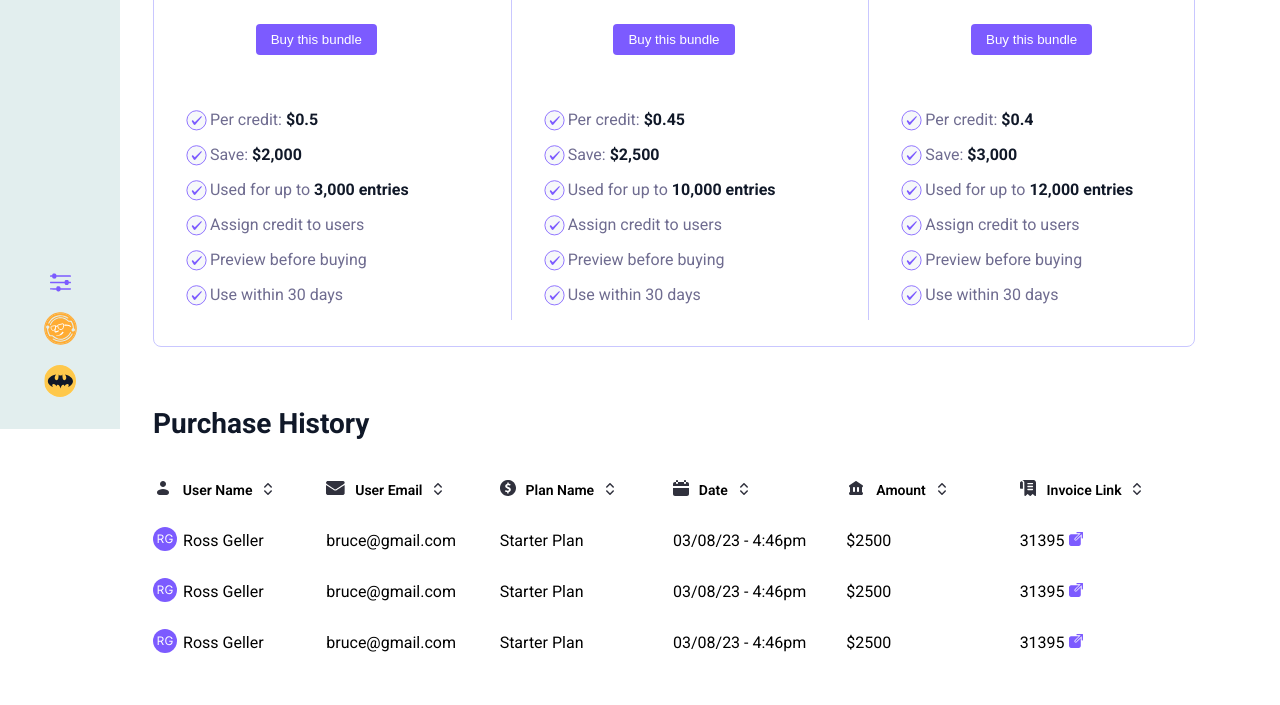
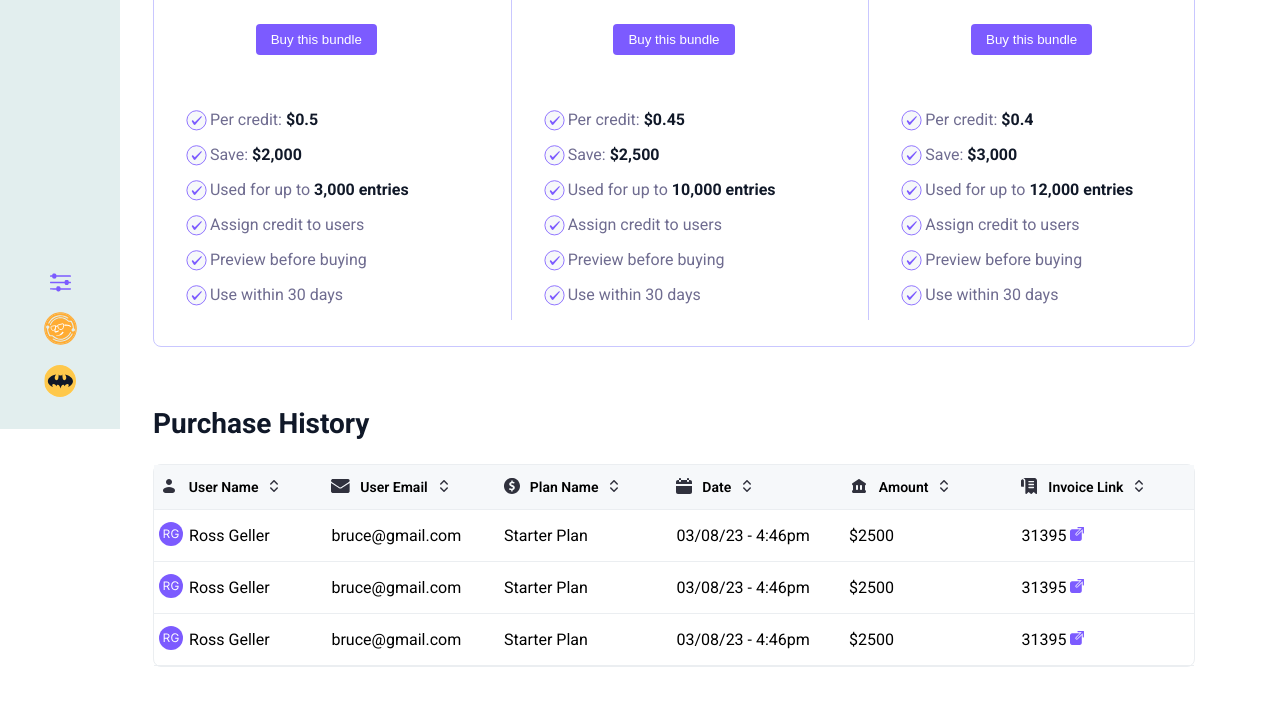
Before and after one commit to zahooray/pricing-page-design, a website: page index.html in a window 1280 px wide. Shown: the part 371-1076 px from the top of the page. Drawn offline with nearby package versions, Linux system fonts and the light colour scheme; files that its build step writes are made by us from their sources.

Commit message:
fix: updated table

```diff
--- a/styles/layout/_table.scss
+++ b/styles/layout/_table.scss
@@ -1,38 +1,34 @@
 @use "../vendors/all" as *;
 
 .table {
-  max-width: 75rem;
   width: 100%;
-  display: grid;
-  grid-template-columns: repeat(6, 1fr);
-  grid-template-rows: repeat(4, 1fr);
-  grid-column-gap: 0px;
-  grid-row-gap: 0px;
   list-style-type: none;
-  &.table time {
-    align-self: center;
-  }
+  border-radius: 8px;
+  border: 1px solid $table-border-color;
 }
 
 .table-row-1 {
-  grid-area: 1 / 1 / 2 / 7;
   font-size: 0.875rem;
   font-style: normal;
   font-weight: 600;
-}
-.table-row-2 {
-  grid-area: 2 / 1 / 3 / 7;
-}
-.table-row-3 {
-  grid-area: 3 / 1 / 4 / 7;
+  background-color: $table-head-bg-color;
 }
 .table-row-4 {
-  grid-area: 4 / 1 / 5 / 7;
+  border: none;
 }
 
 .table-row {
-  display: contents;
+  border-bottom: 1px solid $table-border-color;
+  padding-left: 5px;
+  :last-child {
+    border-bottom: none;
+  }
+  grid-template-columns: repeat(6, 1fr);
+  display: grid;
   text-align: start;
+  time {
+    align-self: center;
+  }
 }
 
 .icon-cell {
```
